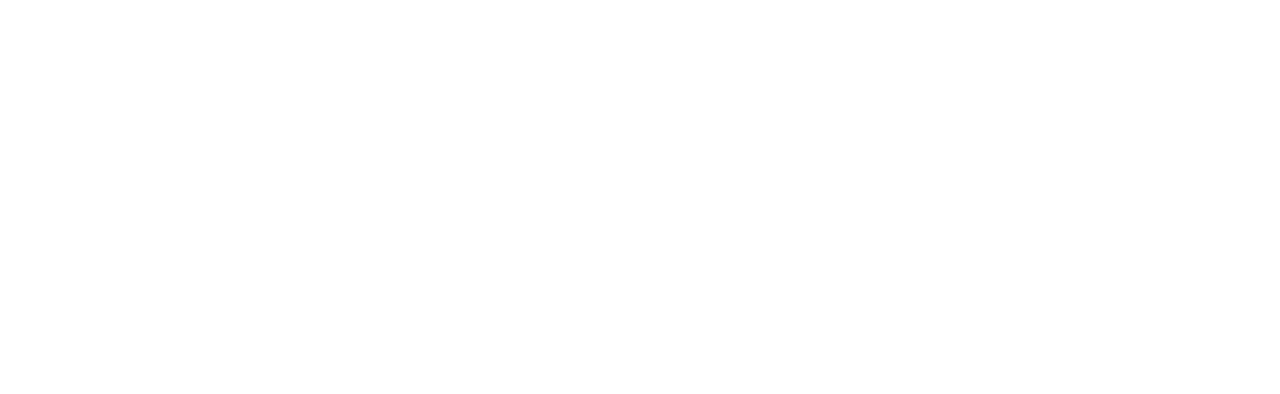
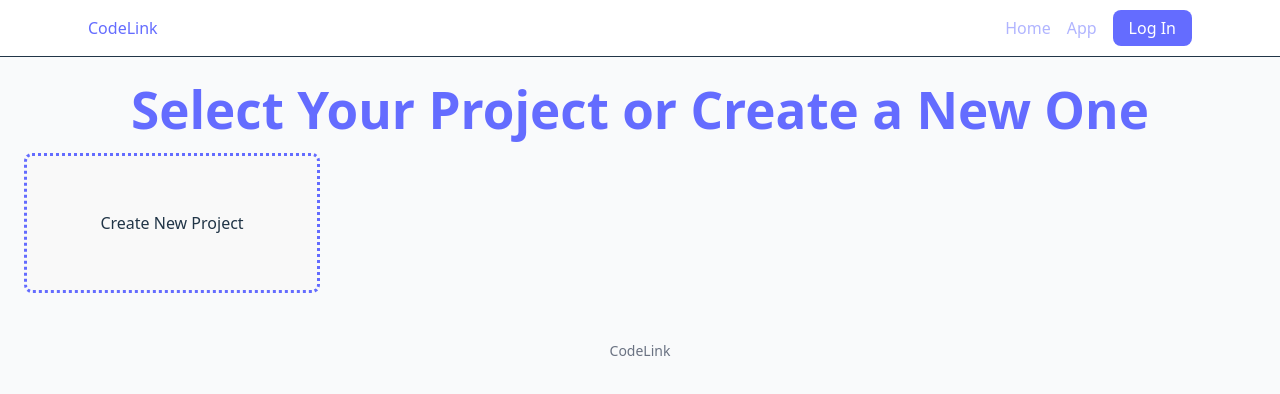
Before and after one commit to Dylante5/Stacked-and-Synced-CIS4914-Project, a React (Vite) app in the folder codelink/web/: page /project in a window 1280 px wide. Before the commit this address had no page. Shown: the top 394 px of the page. Built offline with nearby package versions, Linux system fonts and the light colour scheme.

Commit message:
Added barebones projects page

```diff
--- a/codelink/web/src/App.jsx
+++ b/codelink/web/src/App.jsx
@@ -94,7 +94,7 @@
 
       <main
         className={`p-6 ${
-          location.pathname === "/app" ? "max-w-none" : "max-w-6xl mx-auto"
+          location.pathname === "/project" ? "max-w-none" : "max-w-6xl mx-auto"
         }`}
       >
         <Outlet />
@@ -111,7 +111,7 @@
           onSuccess={(u) => {
             setUser(u);
             setShowAuth(false);
-            navigate("/app");
+            navigate("/project");
           }}
         />
       )}
--- a/codelink/web/src/components/AuthModal.jsx
+++ b/codelink/web/src/components/AuthModal.jsx
@@ -29,7 +29,7 @@
         headers: { "Content-Type": "application/json" },
         body: JSON.stringify(payload),
       });
-      const data = await res.json();
+        const data = await res.json();
         if (!res.ok) throw new Error(data?.error || "Request failed");
 
       localStorage.setItem("user", JSON.stringify(data.user));
--- a/codelink/web/src/main.jsx
+++ b/codelink/web/src/main.jsx
@@ -5,6 +5,7 @@
 import App from "./App.jsx";
 import Home from "./pages/Home.jsx";
 import EditorPage from "./pages/EditorPage.jsx";
+import ProjectPage from "./pages/ProjectPage.jsx";
 
 createRoot(document.getElementById("root")).render(
   <StrictMode>
@@ -12,7 +13,8 @@
       <Routes>
         <Route element={<App />}>
           <Route path="/" element={<Home />} />
-          <Route path="/app" element={<EditorPage />} />
+                    <Route path="/app" element={<EditorPage />} />
+                    <Route path="/project" element={<ProjectPage />}/>
         </Route>
       </Routes>
     </BrowserRouter>
--- a/codelink/web/src/pages/Home.jsx
+++ b/codelink/web/src/pages/Home.jsx
@@ -8,7 +8,7 @@
 
   useEffect(() => {
     const u = localStorage.getItem("user");
-    if (u) navigate("/app");
+    if (u) navigate("/project");
   }, [navigate]);
 
   return (
@@ -27,7 +27,7 @@
       <AuthModal
         open={open}
         onClose={() => setOpen(false)}
-        onSuccess={() => navigate("/app")}
+        onSuccess={() => navigate("/project")}
       />
     </section>
   );
--- /dev/null
+++ b/codelink/web/src/pages/ProjectPage.jsx
@@ -0,0 +1,41 @@
+import { useState, useEffect } from "react";
+import { useNavigate } from "react-router-dom";
+
+export default function Home() {
+    const navigate = useNavigate();
+    const onCreate = () => {
+      var name = prompt("Please enter a name for your project");
+      navigate("/app");
+    };
+    return (
+        <section className="grid grid-cols-4 gap-4">
+            <div className="col-span-4">
+                <h1 className="text-center text-5xl font-extrabold">Select Your Project or Create a New One</h1>
+            </div>
+            <button
+                onClick={onCreate}
+                style={{
+                    border: "dotted",
+                    borderRadius: "8px",
+                    borderColor: "#646cff",
+                    padding: "0.4em 1em",
+                    fontWeight: 500,
+                    cursor: "pointer",
+                    height: 140
+                }}>Create New Project</button>
+        </section>
+    );
+}
+
+function ProjectButton(name) {
+    return <button
+        style={{
+            color: "fff",
+            borderRadius: "8px",
+            background: "#646cff",
+            padding: "0.4em 1em",
+            fontWeight: 500,
+            cursor: "pointer",
+            height: 140
+        }}>name</button>
+}
```
Also changed, not shown: 1 other file (tests, documents, lock files or other folders).
